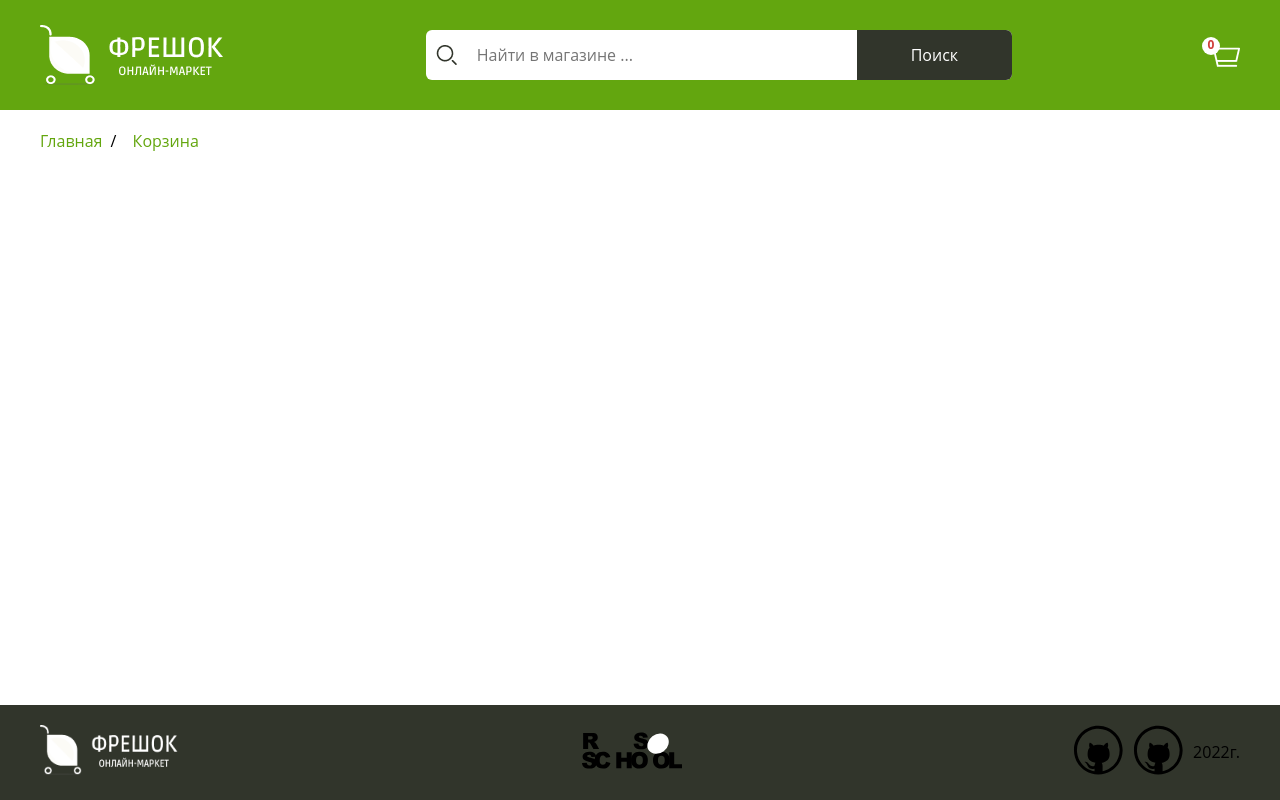
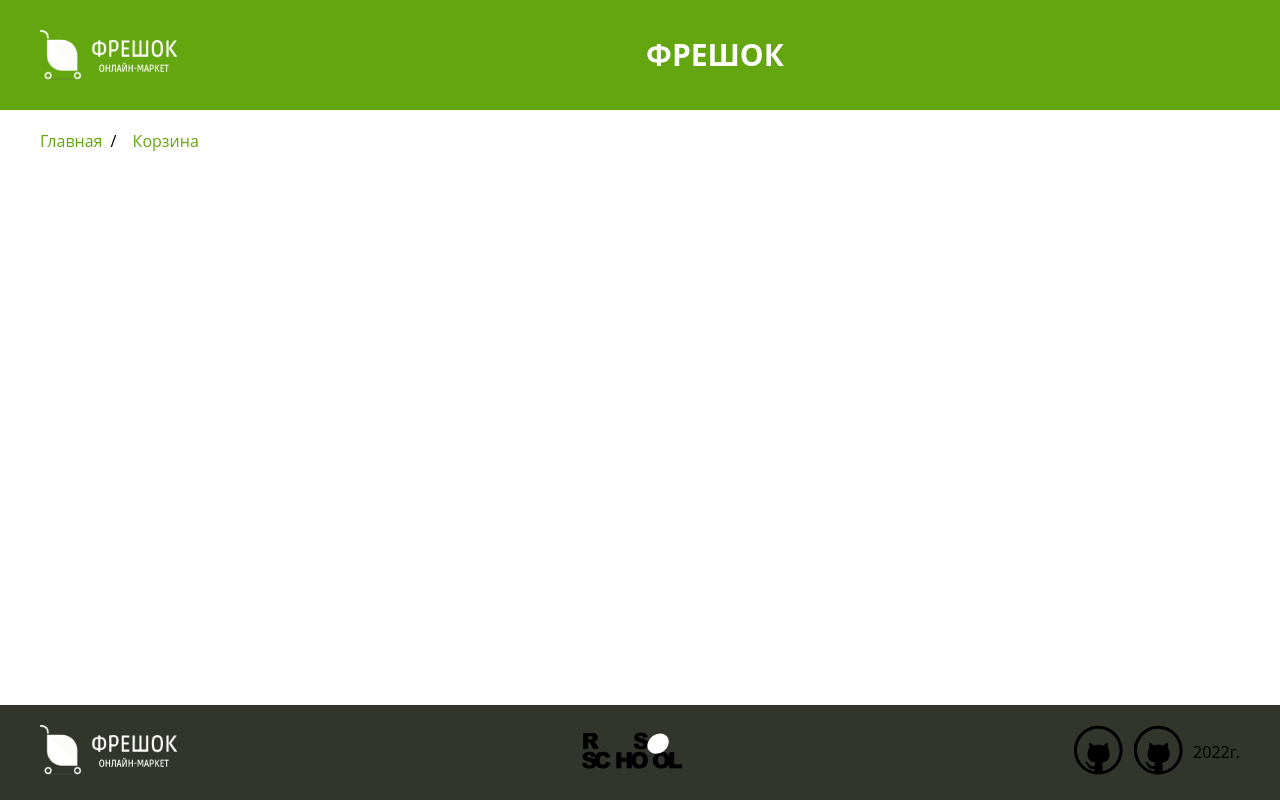
Before and after one commit to SergeiKudlai/online-store, a website built with webpack: page src/cart.html in a window 1280 px wide. Built offline with nearby package versions, Linux system fonts and the light colour scheme; a web font is replaced by a local one.

Commit message:
fix:added check in files t

```diff
--- a/src/cart.html
+++ b/src/cart.html
@@ -12,20 +12,12 @@
   <div class="wrapper">
     <header class="header">
       <div class="container container-block">
-        <div class="container_logo"><img src="./assets/html_img/logo.png" alt="logo"></div>
-        <div class="search_wrapper">
-          <div class="cotainer_search">
-            <div class="search-svg"><img src="./assets/html_img/search.png" alt="search"></div>
-            <input class="input-search" type="text" placeholder="Найти в магазине ...">
-            <button class="cotainer_search__button">
-              <p>Поиск</p>
-            </button>
-          </div>
-        </div>
-        <div class="container_basket">
-          <div class="basket-set">0</div>
-          <span class="basket"><a href="#"><img src="./assets/html_img/basket.png" alt="shop basket"></a></span>
-        </div>
+        <a class="container_logo" href="./index.html">
+          <img src="./assets/html_img/logo.png" alt="Логотип" width="150" height="50">
+        </a>
+
+        <h1 class="header__title">ФРЕШОК</h1>
+
       </div>
     </header>
 
@@ -41,14 +33,16 @@
       </ul>
 
       <section class="cart" id="cart">
-        <h1 class="sr-only">Корзина</h1>
+        <h2 class="sr-only">Корзина</h2>
+
+
       </section>
 
     </main>
 
     <footer class="footer">
       <div class="footer__container container">
-        <a class="footer__logo-link" href="#wrapper">
+        <a class="footer__logo-link" href="./index.html">
           <img class="logo" src="./assets/html_img/logo.png" alt="Логотип" width="150" height="50">
         </a>
 
--- a/src/scss/_header.scss
+++ b/src/scss/_header.scss
@@ -6,6 +6,14 @@
     width: 100%;
     background-color: var(--green);
     margin-bottom: 2rem;
+
+    &__title {
+        flex: 1 1 auto;
+        text-align: center;
+        font-weight: 700;
+        font-size: 3rem;
+        color: var(--white);
+    }
 }
 .container-block {
     width: 123rem;
@@ -14,6 +22,7 @@
     align-items: center;
 }
 .container_logo {
+    display: block;
     cursor: pointer;
 }
 .search_wrapper {
--- a/src/ts/cards_product.ts
+++ b/src/ts/cards_product.ts
@@ -65,7 +65,7 @@ export class Product {
     </article
       `;
 
-      this.box ? this.box.insertAdjacentHTML('beforeend', ELEMENTS) : console.error('Отсутствует элемент');
+      this.box && this.box.insertAdjacentHTML('beforeend', ELEMENTS);
     });
   }
 }
--- a/src/ts/click_filter.ts
+++ b/src/ts/click_filter.ts
@@ -185,6 +185,7 @@ export function clickedFilters(): void {
     }
   }
 
+  if (BOX_FILTER_BTN.length !== 0) {
     BOX_FILTER_BTN[1].addEventListener('click', function (): void {
       BOX_FILTER_BTN[0].classList.remove('active');
       BOX_FILTER_BTN[1].classList.add('active');
@@ -197,3 +198,4 @@ export function clickedFilters(): void {
       BOX_PRODUCT?.classList.remove('products--active');
     });
   }
+}
```
Also changed, not shown: src/index.html (+3 -1 lines). Lines whose indentation alone changed are shown as unchanged.
